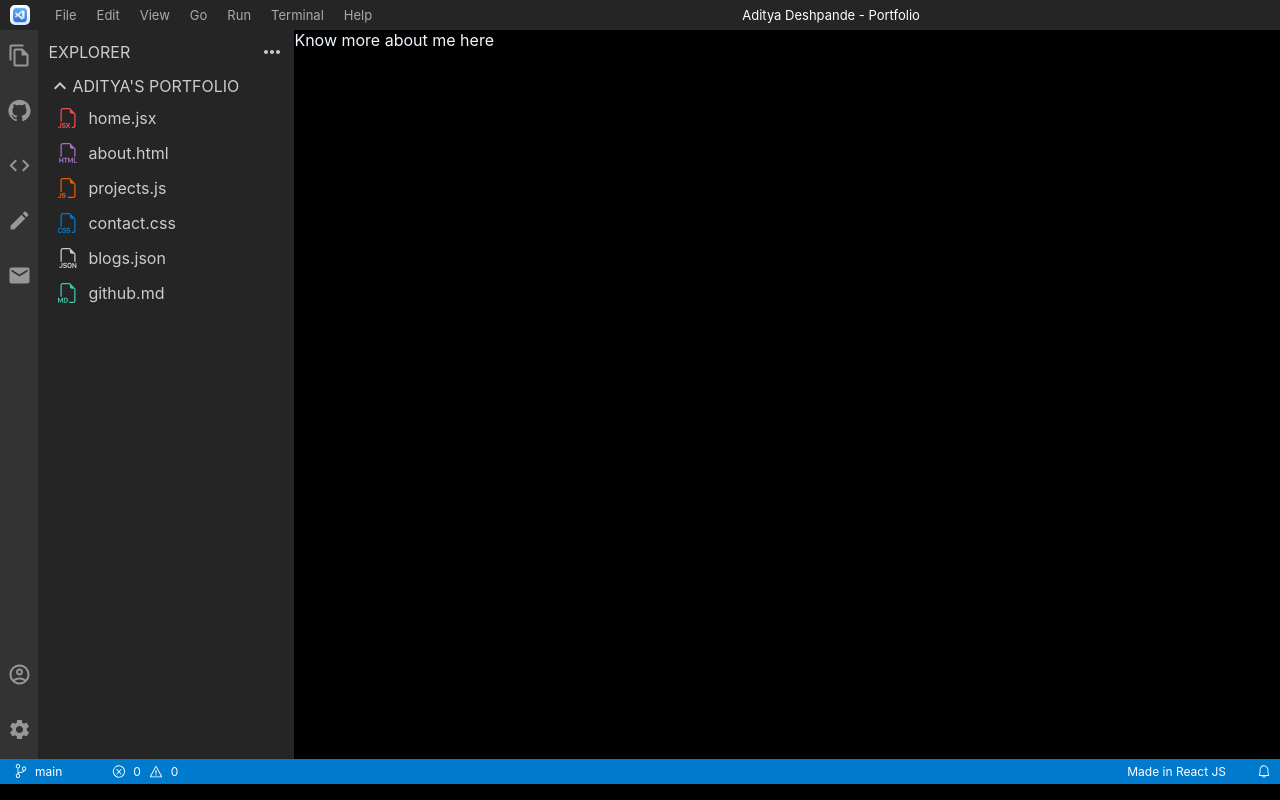
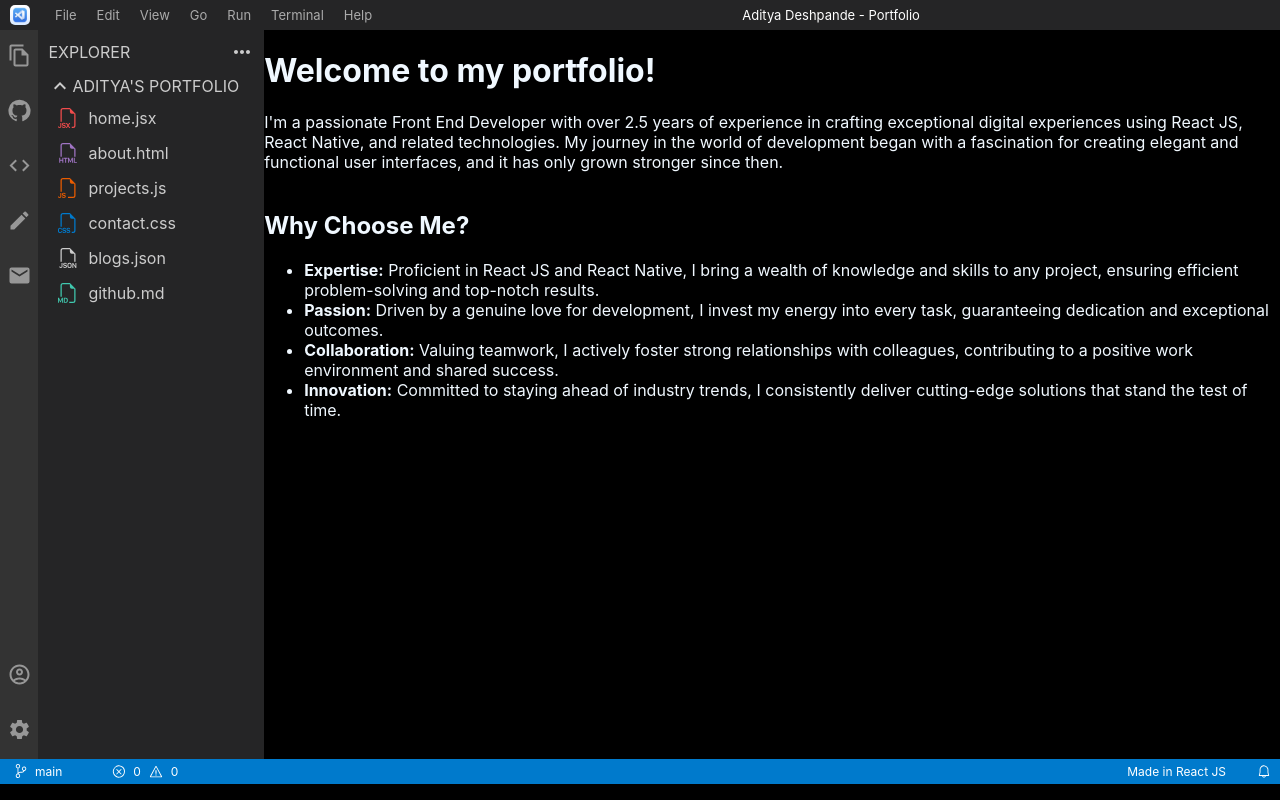
Before and after one commit to adityadeshpande0/MyPortfolio, a React (Create React App) app: page /about in a window 1280 px wide. Built offline with nearby package versions, Linux system fonts and the light colour scheme.

Commit message:
Chnages In Footer Profile and profile page

```diff
--- a/src/Components/Footer/Footer.jsx
+++ b/src/Components/Footer/Footer.jsx
@@ -11,7 +11,12 @@ function Footer() {
       <div className="second-parent-block-footer">
         <Stack direction="row" spacing={1} className="first-block-footer">
           <img alt="branch" className="icon-footer" src={branchIcon} />
-          <p className="text-footer">main</p>
+          <a
+            href="https://github.com/adityadeshpande0/MyPortfolio"
+            className="text-footer"
+          >
+            main
+          </a>
         </Stack>
         <Stack direction="row" spacing={1} className="second-block-footer">
           <img alt="cross" className="icon-footer" src={crossIcon} />
--- a/src/Components/Footer/footerStyles.css
+++ b/src/Components/Footer/footerStyles.css
@@ -27,6 +27,7 @@
 .text-footer {
   color: #ffff;
   font-size: 12px;
+  text-decoration: none;
 }
 .first-block-footer:active{
   background-color: aliceblue;
--- a/src/Components/MyProfile/Profile.jsx
+++ b/src/Components/MyProfile/Profile.jsx
@@ -1,11 +1,49 @@
-import React from 'react'
+import React from "react";
 
 function Profile() {
   return (
-    <div>
-      Know more about me here
+    <div style={{width:'90%', display:'flex', alignItems:'center', flexDirection:'column'}} className="portfolio">
+      <div className="portfolio-intro">
+        <h1 className="portfolio-intro__heading">Welcome to my portfolio!</h1>
+        <p className="portfolio-intro__text">
+          I'm a passionate Front End Developer with over 2.5 years of experience
+          in crafting exceptional digital experiences using React JS, React
+          Native, and related technologies. My journey in the world of
+          development began with a fascination for creating elegant and
+          functional user interfaces, and it has only grown stronger since then.
+        </p>
+      </div>
+      <div className="why-choose-me">
+        <h2 className="why-choose-me__heading">Why Choose Me?</h2>
+        <ul className="why-choose-me__list">
+          <li className="why-choose-me__item">
+            <strong className="why-choose-me__item-heading">Expertise:</strong>{" "}
+            Proficient in React JS and React Native, I bring a wealth of
+            knowledge and skills to any project, ensuring efficient
+            problem-solving and top-notch results.
+          </li>
+          <li className="why-choose-me__item">
+            <strong className="why-choose-me__item-heading">Passion:</strong>{" "}
+            Driven by a genuine love for development, I invest my energy into
+            every task, guaranteeing dedication and exceptional outcomes.
+          </li>
+          <li className="why-choose-me__item">
+            <strong className="why-choose-me__item-heading">
+              Collaboration:
+            </strong>{" "}
+            Valuing teamwork, I actively foster strong relationships with
+            colleagues, contributing to a positive work environment and shared
+            success.
+          </li>
+          <li className="why-choose-me__item">
+            <strong className="why-choose-me__item-heading">Innovation:</strong>{" "}
+            Committed to staying ahead of industry trends, I consistently
+            deliver cutting-edge solutions that stand the test of time.
+          </li>
+        </ul>
+      </div>
     </div>
-  )
+  );
 }
 
 export default Profile;
```
Also changed, not shown: src/Components/MyProfile/ProfileStyles.css (added).
